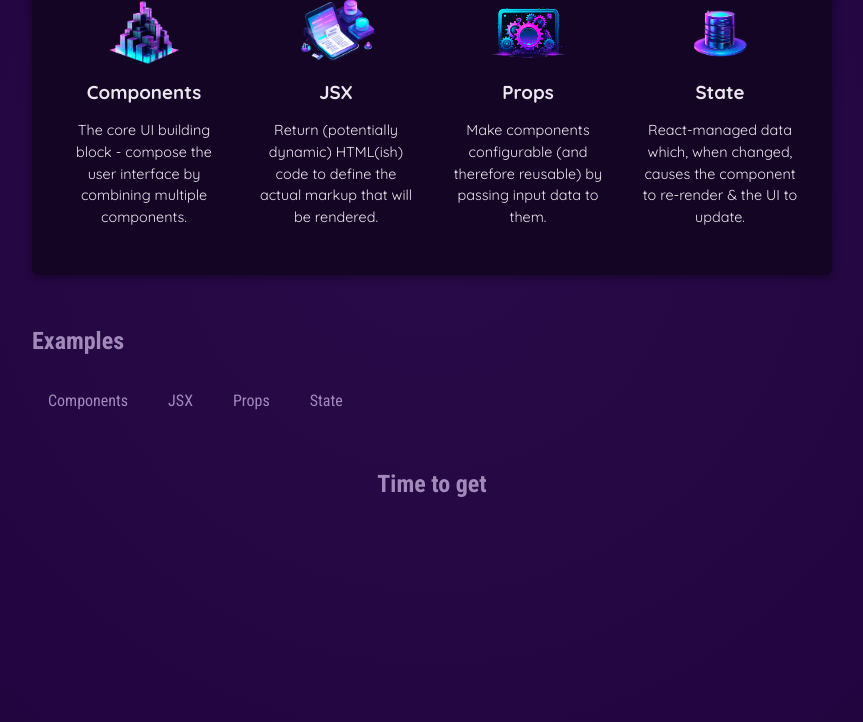
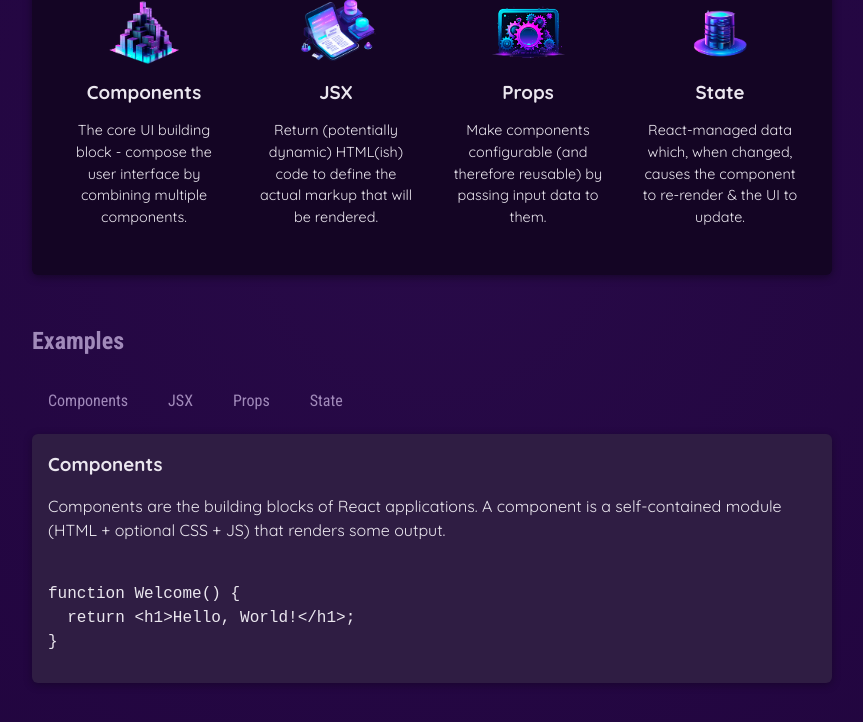
Before and after one commit to EmreCanTurgut/01-starting-project, a React (Vite) app: page / in a window 1280 px wide. Both pictures are taken after a click on the button "Components". Shown: the part 424-1146 px from the top of the page, without its empty margins (208-1071 px from the left). Built offline with nearby package versions, Linux system fonts and the light colour scheme.

Commit message:
dynamicUI

```diff
--- a/src/App.jsx
+++ b/src/App.jsx
@@ -1,42 +1,61 @@
-import { CORE_CONCEPTS } from './data.js';
-import Header from './components/Header/Header.jsx';
-import CoreConcept from './components/CoreConcept.jsx';
-import TabButton from './components/TabButton.jsx';
+import { useState } from "react";
+import { CORE_CONCEPTS } from "./data-with-examples.js";
+import Header from "./components/Header/Header.jsx";
+import CoreConcept from "./components/CoreConcept.jsx";
+import TabButton from "./components/TabButton.jsx";
+import { EXAMPLES } from "./data-with-examples.js";
 
 function App() {
+  let tabConent = "please click a button";
+  const [selectedTopic, setSelectedTopic] = useState();
 
-  function handleSelect(SelectedButton){
-    console.log(SelectedButton);
+  function handleSelect(SelectedButton) {
+    setSelectedTopic(SelectedButton);
+    console.log(selectedTopic);
   }
+  //
+  console.log(selectedTopic);
 
   return (
     <div>
       <Header />
       <main>
-      <section id='core-concepts'>
+        <section id="core-concepts">
           <h2>Core Concept</h2>
           <ul>
             <CoreConcept
               title={CORE_CONCEPTS[0].title}
               description={CORE_CONCEPTS[0].description}
-        image={CORE_CONCEPTS[0].image} />
+              image={CORE_CONCEPTS[0].image}
+            />
 
-      <CoreConcept {...CORE_CONCEPTS[1]}/>
-      <CoreConcept {...CORE_CONCEPTS[2]}/>
-      <CoreConcept {...CORE_CONCEPTS[3]}/>
-
+            <CoreConcept {...CORE_CONCEPTS[1]} />
+            <CoreConcept {...CORE_CONCEPTS[2]} />
+            <CoreConcept {...CORE_CONCEPTS[3]} />
           </ul>
         </section>
-      <section id='examples'>
+        <section id="examples">
           <h2>Examples</h2>
           <menu>
-          <TabButton onSelect={()=>handleSelect("Components")}>Components</TabButton>
-          <TabButton onSelect={handleSelect.bind(this,"JSX")}>JSX</TabButton>
-          <TabButton onSelect={()=>handleSelect("Props")}>Props</TabButton>
-          <TabButton onSelect={()=>handleSelect("State")}>State</TabButton>
+            <TabButton onSelect={() => handleSelect("components")}>
+              Components
+            </TabButton>
+            <TabButton onSelect={handleSelect.bind(this, "jsx")}>JSX</TabButton>
+            <TabButton onSelect={() => handleSelect("props")}>Props</TabButton>
+            <TabButton onSelect={() => handleSelect("state")}>State</TabButton>
           </menu>
+          {!selectedTopic ? (
+            <p>please select a topic</p>
+          ) : (
+            <div id="tab-content">
+              <h3>{EXAMPLES[selectedTopic].title}</h3>
+              <p>{EXAMPLES[selectedTopic].description}</p>
+              <pre>
+                <code>{EXAMPLES[selectedTopic].code}</code>
+              </pre>
+            </div>
+          )}
         </section>
-        <h2>Time to get </h2>
       </main>
     </div>
   );
--- /dev/null
+++ b/src/data-with-examples.js
@@ -0,0 +1,82 @@
+import componentsImg from './assets/components.png';
+import propsImg from './assets/config.png';
+import jsxImg from './assets/jsx-ui.png';
+import stateImg from './assets/state-mgmt.png';
+
+export const CORE_CONCEPTS = [
+  {
+    image: componentsImg,
+    title: 'Components',
+    description:
+      'The core UI building block - compose the user interface by combining multiple components.',
+  },
+  {
+    image: jsxImg,
+    title: 'JSX',
+    description:
+      'Return (potentially dynamic) HTML(ish) code to define the actual markup that will be rendered.',
+  },
+  {
+    image: propsImg,
+    title: 'Props',
+    description:
+      'Make components configurable (and therefore reusable) by passing input data to them.',
+  },
+  {
+    image: stateImg,
+    title: 'State',
+    description:
+      'React-managed data which, when changed, causes the component to re-render & the UI to update.',
+  },
+];
+
+export const EXAMPLES = {
+  components: {
+    title: 'Components',
+    description:
+      'Components are the building blocks of React applications. A component is a self-contained module (HTML + optional CSS + JS) that renders some output.',
+    code: `
+function Welcome() {
+  return <h1>Hello, World!</h1>;
+}`,
+  },
+  jsx: {
+    title: 'JSX',
+    description:
+      'JSX is a syntax extension to JavaScript. It is similar to a template language, but it has full power of JavaScript (e.g., it may output dynamic content).',
+    code: `
+<div>
+  <h1>Welcome {userName}</h1>
+  <p>Time to learn React!</p>
+</div>`,
+  },
+  props: {
+    title: 'Props',
+    description:
+      'Components accept arbitrary inputs called props. They are like function arguments.',
+    code: `
+function Welcome(props) {
+  return <h1>Hello, {props.name}</h1>;
+}`,
+  },
+  state: {
+    title: 'State',
+    description:
+      'State allows React components to change their output over time in response to user actions, network responses, and anything else.',
+    code: `
+function Counter() {
+  const [isVisible, setIsVisible] = useState(false);
+
+  function handleClick() {
+    setIsVisible(true);
+  }
+
+  return (
+    <div>
+      <button onClick={handleClick}>Show Details</button>
+      {isVisible && <p>Amazing details!</p>}
+    </div>
+  );
+}`,
+  },
+};
```
Lines whose indentation alone changed are shown as unchanged.
